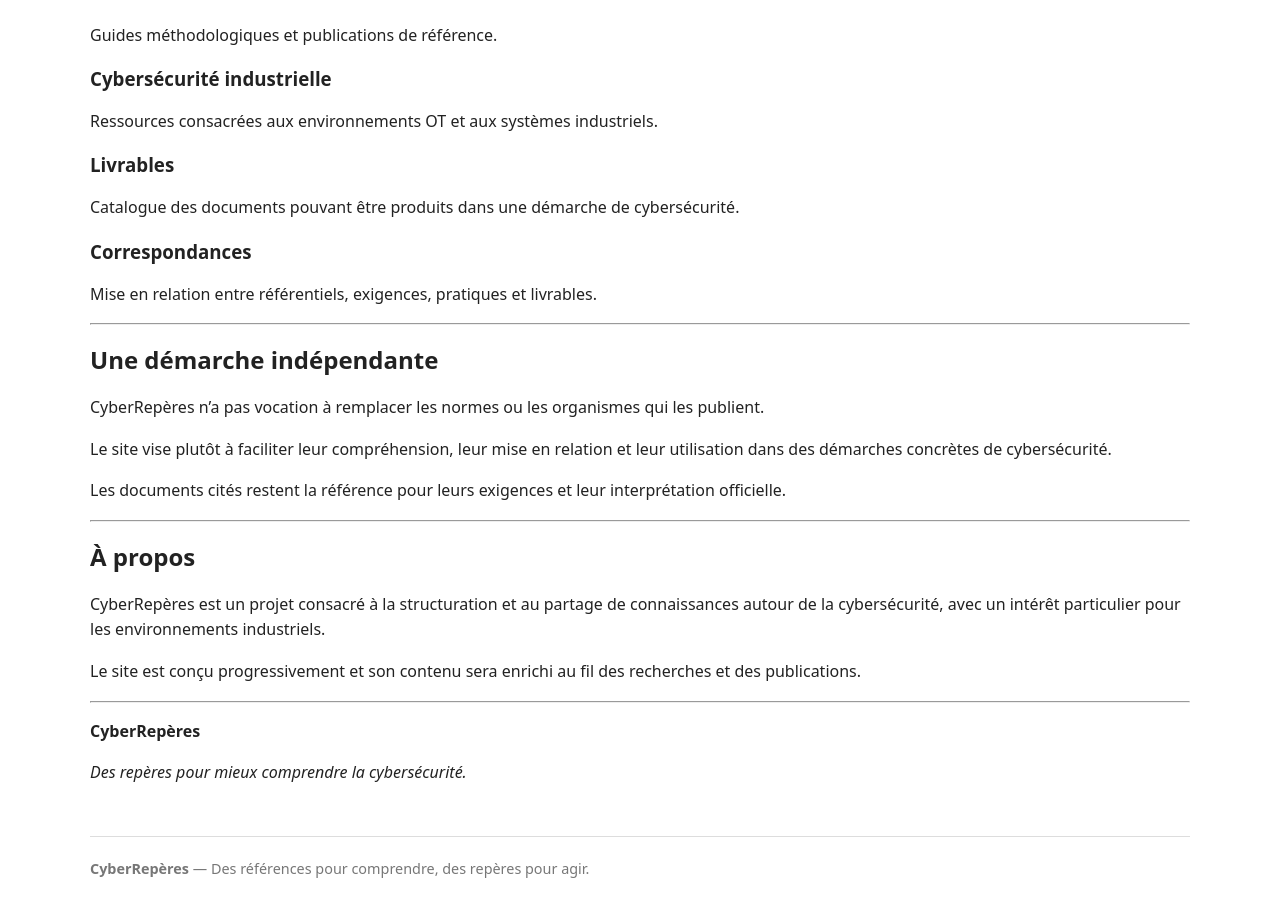
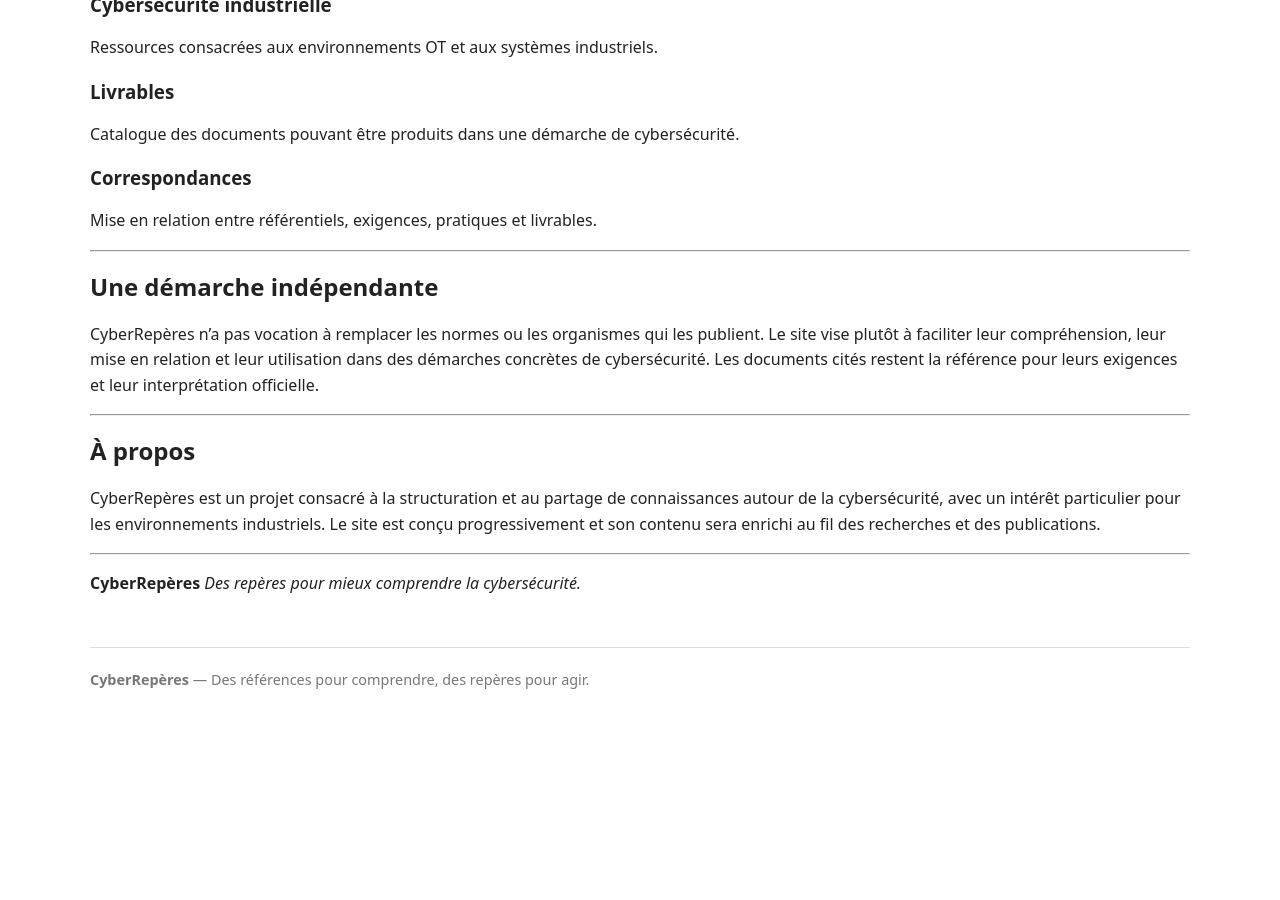
Before and after one commit to Cybrep/cyberreperes.github.io, a Jekyll site: the page built from index.md, in a window 1280 px wide and 900 px high, scrolled down 2261 px. Built offline with Jekyll 4.4.1, drawn with Linux system fonts in a browser that asks for light colours; after the commit the page ends 2972 px from its top, so only the background shows below that; some of the changed text lies outside the part shown.

Commit message:
Correction de la page d'accueil

```diff
--- a/index.md
+++ b/index.md
@@ -47,15 +46,14 @@
 ### Livrables
 
 Identifier les documents utiles à une démarche de cybersécurité :
-
-- analyse de risques ;
-- politique de sécurité ;
-- plan d'assurance sécurité ;
-- exigences de sécurité ;
-- architecture de sécurité ;
-- procédures ;
-- plans de continuité et de reprise ;
-- dossiers de sécurité ;
+- analyse de risques
+- politique de sécurité
+- plan d'assurance sécurité
+- exigences de sécurité
+- architecture de sécurité
+- procédures
+- plans de continuité et de reprise
+- dossiers de sécurité
 - etc.
 
 ---
@@ -64,18 +62,16 @@
 
 Les environnements OT présentent des contraintes particulières :
 
-- disponibilité des systèmes ;
-- sûreté et sécurité des personnes ;
-- durée de vie des équipements ;
-- systèmes propriétaires ou anciens ;
-- contraintes de maintenance ;
-- dépendance aux fournisseurs ;
-- segmentation des réseaux ;
-- exigences réglementaires et contractuelles.
+- disponibilité des systèmes
+- sûreté et sécurité des personnes
+- durée de vie des équipements
+- systèmes propriétaires ou anciens
+- contraintes de maintenance
+- dépendance aux fournisseurs
+- segmentation des réseaux
+- exigences réglementaires et contractuelles
 
-La cybersécurité industrielle ne consiste donc pas simplement à
-transposer les pratiques de l'IT vers l'OT.
-
+La cybersécurité industrielle ne consiste donc pas simplement à transposer les pratiques de l'IT vers l'OT.
 CyberRepères s'intéresse à cette réalité particulière.
 
 ---
@@ -83,11 +79,9 @@
 ## Des référentiels aux exigences opérationnelles
 
 L'un des objectifs de CyberRepères est de faire le lien entre les documents de référence et leur traduction opérationnelle.
-
 > **Référentiel → exigence → objectif → mesure → preuve → livrable**
 
 Cette approche permet notamment de répondre à une question simple :
-
 **« Pourquoi produisons-nous ce document et sur quelle référence pouvons-nous nous appuyer ? »**
 
 ---
@@ -95,46 +89,34 @@
 ## Explorer CyberRepères
 
 ### Référentiels
-
 Normes, standards, réglementations et référentiels de cybersécurité.
 
 ### Guides
-
 Guides méthodologiques et publications de référence.
 
 ### Cybersécurité industrielle
-
 Ressources consacrées aux environnements OT et aux systèmes industriels.
 
 ### Livrables
-
-Catalogue des documents pouvant être produits dans une démarche
-de cybersécurité.
+Catalogue des documents pouvant être produits dans une démarche de cybersécurité.
 
 ### Correspondances
-
 Mise en relation entre référentiels, exigences, pratiques et livrables.
 
 ---
 
 ## Une démarche indépendante
-
 CyberRepères n'a pas vocation à remplacer les normes ou les organismes qui les publient.
-
 Le site vise plutôt à faciliter leur compréhension, leur mise en relation et leur utilisation dans des démarches concrètes de cybersécurité.
-
 Les documents cités restent la référence pour leurs exigences et leur interprétation officielle.
 
 ---
 
 ## À propos
-
 CyberRepères est un projet consacré à la structuration et au partage de connaissances autour de la cybersécurité, avec un intérêt particulier pour les environnements industriels.
-
 Le site est conçu progressivement et son contenu sera enrichi au fil des recherches et des publications.
 
 ---
 
 **CyberRepères**
-
 *Des repères pour mieux comprendre la cybersécurité.*
```
Also changed, not shown: other parts of index.md (+5 -6 lines).
